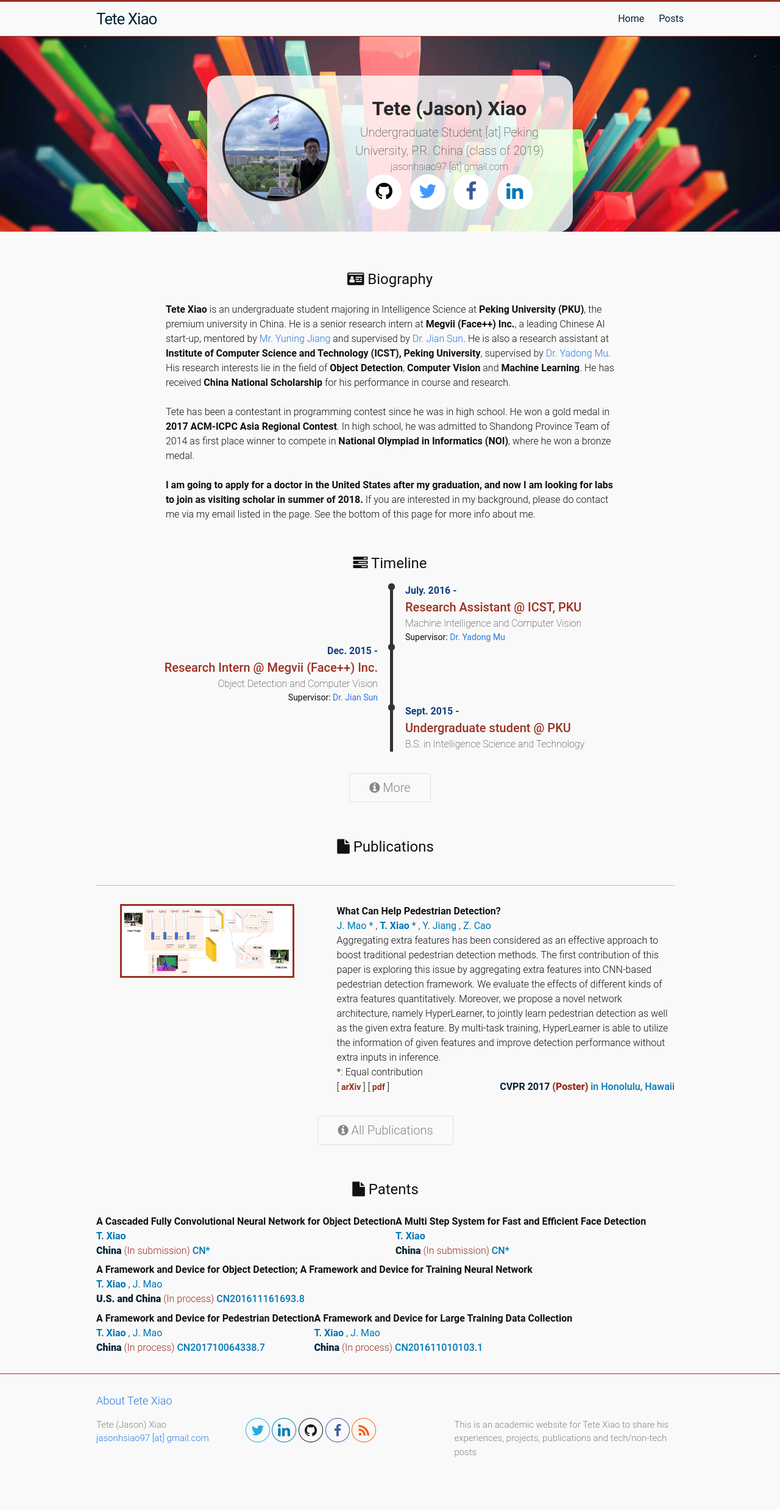
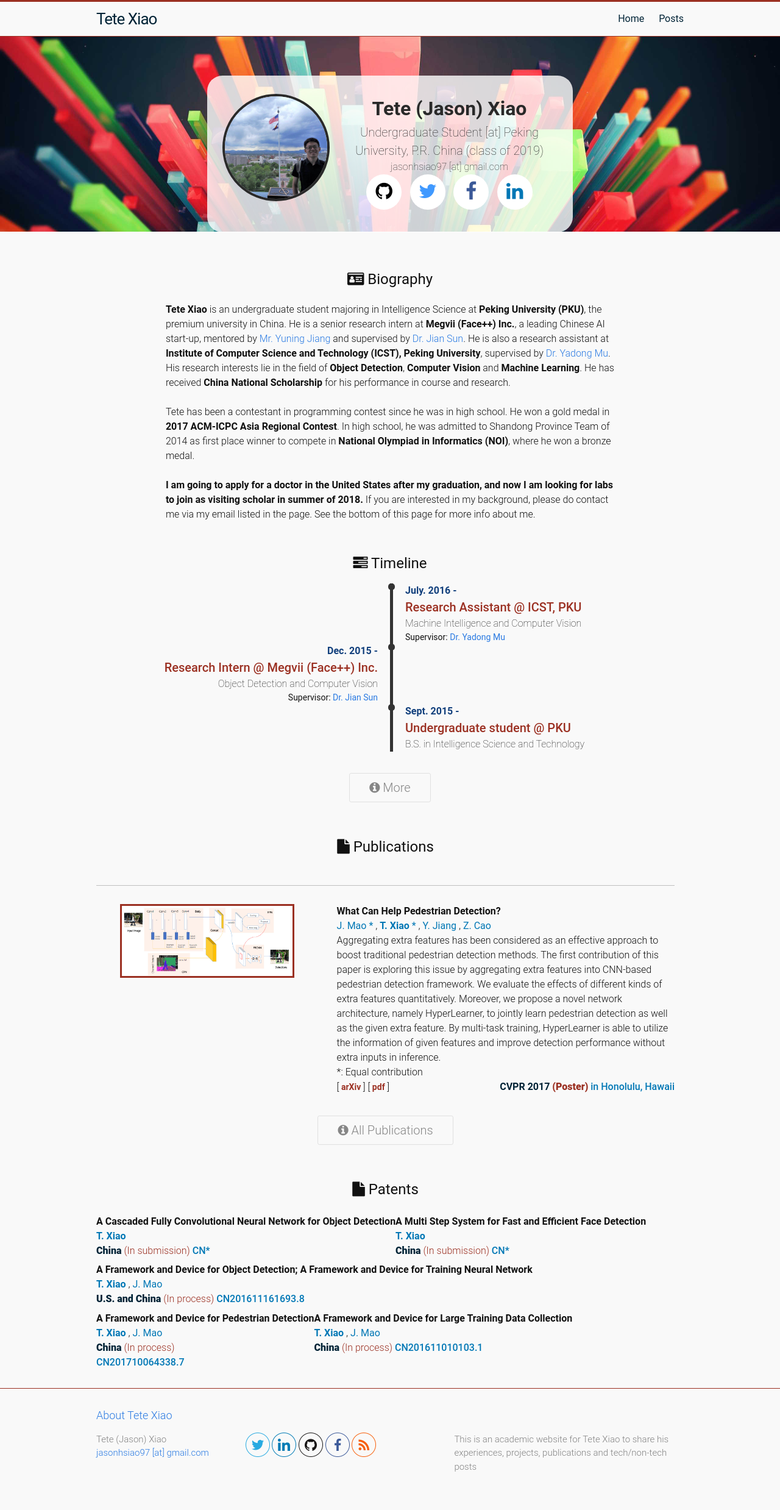
Before and after one commit to Tete-Xiao/Tete-Xiao.github.io, a Jekyll site: the page built from index.html, in a window 1280 px wide. Shown: the whole page at 61% size. Built offline with Jekyll 4.4.1, drawn with Linux system fonts in a browser that asks for light colours; before the commit the page ends 2453 px from its top, so only the background shows below that.

Commit message:
change dis

```diff
--- a/_data/patents.yml
+++ b/_data/patents.yml
@@ -27,7 +27,7 @@
   status:         '(In process)'
   patent_number:  'CN201611161693.8'
   place:          'U.S. and China'
-- title: 'A Framework and Device for Pedestrian Detection      '
+- title: 'A Framework and Device for Pedestrian Detection'
   date:  'Nov. 2016'
   selected: true
   authors:
@@ -38,7 +38,7 @@
   status:         '(In process)'
   patent_number:  'CN201710064338.7'
   place:          'China'
-- title: 'A Framework and Device for Large Training Data Collection      '
+- title: 'A Framework and Device for Large Training Data Collection'
   date:  'Oct. 2016'
   selected: true
   authors:
--- a/_sass/_patents.scss
+++ b/_sass/_patents.scss
@@ -18,8 +18,8 @@
 
 .pat-right {
   float:         left;
-  width: -webkit-calc(100% - (#{$spacing-unit} / 2));
-  width:         calc(100% - (#{$spacing-unit} / 2));
+  width: -webkit-calc(80% - (#{$spacing-unit} / 2));
+  width:         calc(80% - (#{$spacing-unit} / 2));
 }
 
 .pat-right > .title {
```
